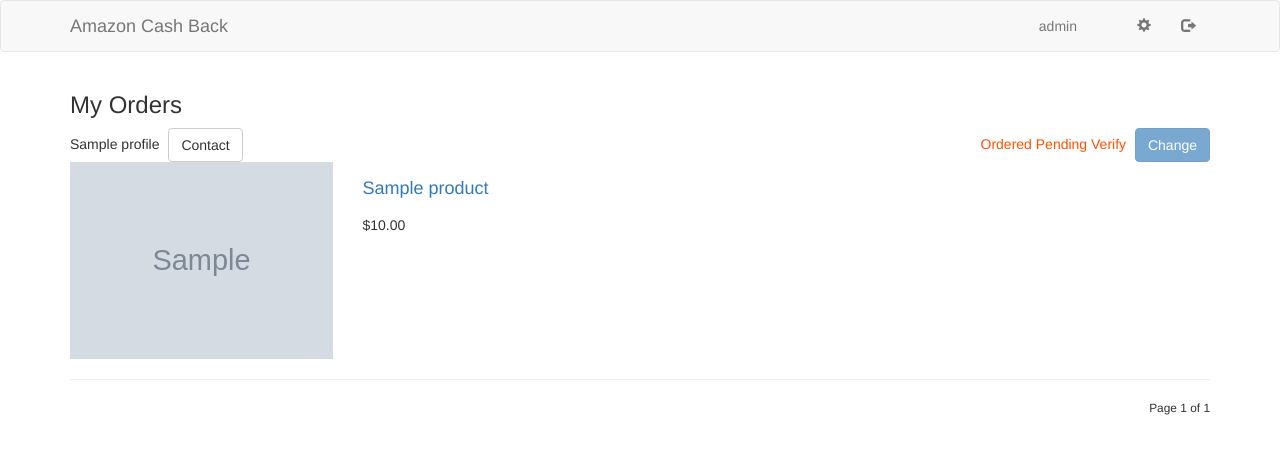
After one commit to ccyjoshua/amazoncb, a Django app: page /main/buyer/order-list/ in a window 1280 px wide. The commit adds this page. Shown: the top 454 px of the page. Run offline with Django 3.2, Linux system fonts and the light colour scheme; a user stored in the database is signed in; data comes from the database, SQL or seed files in the repository; tables that the repository leaves empty hold one stand-in row (values such as "Sample post"); grey boxes marked "Sample" are stand-in pictures; parts of the project's set-up code (start-up, migrations or seed data) failed here and were passed over; some libraries are stand-ins or nearby versions.

Commit message:
Add "profile" model. Add BuyerOrderDoneView and BuyerOrderListView.

```diff
--- a/mainapp/admin.py
+++ b/mainapp/admin.py
@@ -7,3 +7,4 @@ from models import *
 # Register your models here.
 admin.site.register(Product)
 admin.site.register(Purchase)
+admin.site.register(Profile)
--- a/mainapp/models.py
+++ b/mainapp/models.py
@@ -105,4 +105,13 @@ class Purchase(models.Model):
     updated_at = models.DateTimeField(auto_now=True)
 
     def __str__(self):
-        return 'Product ' + str(self.product_id.id).encode("utf-8").decode("utf-8") + ', buyer: ' + self.buyer_id.username
+        return 'Product: ' + str(self.product_id.id).encode("utf-8").decode("utf-8") + ', buyer: ' + self.buyer_id.username
+
+
+@python_2_unicode_compatible
+class Profile(models.Model):
+    user_id = models.OneToOneField(User, on_delete=models.CASCADE)
+    amazon_name = models.CharField(max_length=50)
+
+    def __str__(self):
+        return 'User: ' + str(self.user_id.id).encode("utf-8").decode("utf-8") + ', amazon_name: ' + self.amazon_name
--- /dev/null
+++ b/mainapp/templates/mainapp/buyer_order_list.html
@@ -0,0 +1,68 @@
+{% extends "base.html" %}
+{% load i18n %}
+
+{% block content %}
+<div class="container">
+{#    <div class="col-sm-8 col-sm-offset-2">#}
+
+    {% block before_list %}{% endblock %}
+    <h3>{% trans 'My Orders' %}</h3>
+
+    {% for purchase in object_list %}
+        <div class="row visible-xs-block">
+            <div class="col-xs-8">
+                {{ purchase.product_id.seller_id.profile.amazon_name }}
+            </div>
+            <div class="col-xs-4 text-right">
+                <a href="#" class="btn btn-default">{% trans 'Contact' %}</a>
+            </div>
+        </div>
+        <div class="row visible-xs-block margin-top">
+            <div class="col-xs-8 color-status">
+                {{ purchase.get_status_display }}
+            </div>
+            <div class="col-xs-4 text-right">
+                <a href="#" class="btn btn-primary {% if purchase.status not in status_list %}disabled{% endif %}">{% trans 'Change' %}</a>
+            </div>
+        </div>
+        <div class="row hidden-xs">
+            <div class="col-sm-6">
+                <span class="margin-right">{{ purchase.product_id.seller_id.profile.amazon_name }}</span>
+                <a href="#" class="btn btn-default">{% trans 'Contact' %}</a>
+            </div>
+            <div class="col-sm-6 text-right">
+                <span class="margin-right color-status">{{ purchase.get_status_display }}</span>
+                <a href="#" class="btn btn-primary {% if purchase.status not in status_list %}disabled{% endif %}">{% trans 'Change' %}</a>
+            </div>
+        </div>
+        <div class="row">
+            <div class="col-xs-4 col-sm-3">
+                <img src="{{ purchase.product_id.image.url }}" alt="Product Image" class="my-img-responsive center-block">
+            </div>
+            <div class="col-xs-8 col-sm-9">
+                <a href="{% block product_url %}{% endblock %}">
+                    <h4 class="text-max-row-2 hidden-xs">{{ purchase.product_id.name }}</h4>
+                    <p class="text-max-row-2 visible-xs-block">{{ purchase.product_id.name }}</p>
+                </a>
+                <div class="row"><div class="col-xs-12">
+                    <p><span>${{ purchase.product_id.sale_price }}</span>{% if purchase.product_id.discount != 0 %} <s>${{ purchase.product_id.orig_price }}</s>{% endif %}</p>
+                </div></div>
+
+                {% block product_control %}{% endblock %}
+            </div>
+        </div>
+        <hr>
+    {% endfor %}
+    {% if object_list %}
+        {% include 'mainapp/pagination.html' %}
+    {% else %}
+        <div class="row"><div class="col-xs-12 text-center">
+            <h1><small>{% trans 'The list is empty' %}</small></h1>
+        </div> </div>
+    {% endif %}
+{#    </div>#}
+</div>
+
+{% block after_list %}{% endblock %}
+
+{% endblock %}
--- a/mainapp/urls.py
+++ b/mainapp/urls.py
@@ -12,5 +12,7 @@ urlpatterns = [
     url(r'^buyer/product-list/$', views.BuyerProductListView.as_view(), name='buyer_product_list'),
     url(r'^buyer/product-detail/(?P<pk>\d+)$', views.BuyerProductDetailView.as_view(), name='buyer_product_detail'),
     url(r'^buyer/request-order/(?P<product_id>\d+)$', views.BuyerRequestOrderView.as_view(), name='buyer_request_order'),
+    url(r'^buyer/order-done/$', views.BuyerOrderDoneView.as_view(), name='buyer_order_done'),
+    url(r'^buyer/order-list/$', views.BuyerOrderListView.as_view(), name='buyer_order_list'),
 
 ]
--- a/mainapp/views.py
+++ b/mainapp/views.py
@@ -2,7 +2,7 @@
 from __future__ import unicode_literals
 
 from django.shortcuts import get_object_or_404, render
-from django.views.generic.base import RedirectView
+from django.views.generic.base import RedirectView, TemplateView
 from django.views.generic.edit import FormView, UpdateView, CreateView
 from django.views.generic.list import ListView
 from django.views.generic.detail import DetailView
@@ -21,6 +21,7 @@ from apps import schedule
 
 # Buyer request order time limit in minutes
 EXPIRATION_TIME = 1  # FIXME
+N_PAGINATION = 10
 # Store pending order as {product_id: {user_id: time}}
 pending_order_map = defaultdict(dict)
 
@@ -62,7 +63,7 @@ class SellerProductListView(LoginRequiredMixin, PermissionRequiredMixin, ListVie
     permission_required = 'mainapp.add_product'
 
     template_name = 'mainapp/seller_product_list.html'
-    paginate_by = 2
+    paginate_by = N_PAGINATION
     ordering = '-updated_at'
 
     # Note that we cannot set queryset directly in class attribute
@@ -216,7 +217,7 @@ class BuyerProductListView(LoginRequiredMixin, PermissionRequiredMixin, ListView
     permission_required = 'mainapp.view_product'
 
     template_name = 'mainapp/buyer_product_list.html'
-    paginate_by = 2
+    paginate_by = N_PAGINATION
     model = Product
     ordering = '-updated_at'
 
@@ -232,7 +233,7 @@ class BuyerRequestOrderView(LoginRequiredMixin, PermissionRequiredMixin, CreateV
     model = Purchase
     fields = ['order_number', 'order_screenshot']
     template_name = 'mainapp/buyer_request_order.html'
-    success_url = reverse_lazy('buyer_product_list')  # TODO: change to order status
+    success_url = reverse_lazy('buyer_order_done')
 
     def get_context_data(self, **kwargs):
         kwargs['expiration'] = pending_order_map[long(self.kwargs.get('product_id'))][self.request.user.id]\
@@ -275,3 +276,24 @@ class BuyerRequestOrderView(LoginRequiredMixin, PermissionRequiredMixin, CreateV
             Product.objects.filter(id=self.kwargs.get('product_id')).update(
                 pending_order=F('pending_order') - 1, ordered=F('ordered') + 1, ordered_today=F('ordered_today') + 1)
             return super(BuyerRequestOrderView, self).post(request, *args, **kwargs)
+
+
+class BuyerOrderDoneView(LoginRequiredMixin, PermissionRequiredMixin, TemplateView):
+    permission_required = 'mainapp.add_purchase'
+    template_name = 'mainapp/buyer_order_done.html'
+
+
+class BuyerOrderListView(LoginRequiredMixin, ListView):
+    template_name = 'mainapp/buyer_order_list.html'
+    paginate_by = N_PAGINATION
+    ordering = '-updated_at'
+
+    def get_queryset(self):
+        self.queryset = Purchase.objects.filter(buyer_id=self.request.user.id)
+        return super(BuyerOrderListView, self).get_queryset()
+
+    def get_context_data(self, **kwargs):
+        context = super(BuyerOrderListView, self).get_context_data(**kwargs)
+        buyer_changeable_status_list = [Purchase.PEND_REVIEW_STATUS, Purchase.PEND_DELIVERY]
+        context.update({'status_list': buyer_changeable_status_list})
+        return context
--- a/static/css/style.css
+++ b/static/css/style.css
@@ -22,6 +22,10 @@
   line-height: 1.8em;
 }
 
+.text-clamp {
+    overflow: hidden;
+}
+
 .vcenter {
   position: relative;
   transform: translateY(40%);
@@ -29,6 +33,10 @@
 
 .margin-top {
     margin-top: 5px;
+}
+
+.margin-right {
+    margin-right: 5px;
 }
 
 .font-price {
@@ -43,6 +51,10 @@
     color: #B12704;
 }
 
+.color-status {
+    color: #ff5000
+}
+
 .my-img-responsive {
     display: block;
     max-width: 100%;
```
Also changed, not shown: mainapp/templates/mainapp/buyer_order_done.html (added, +13 -0 lines), mainapp/migrations/0025_profile.py (added).
